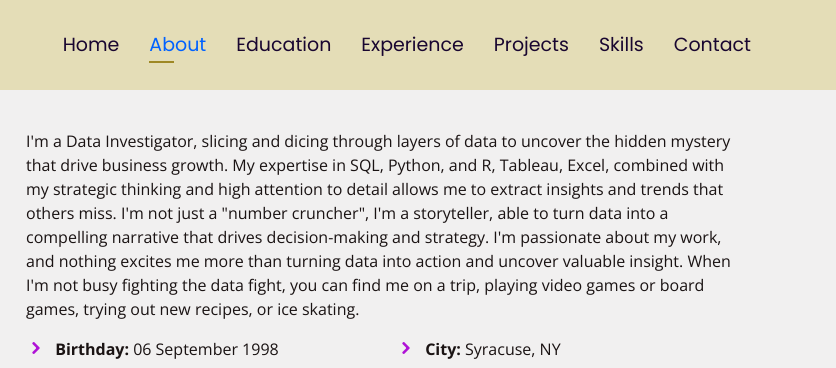
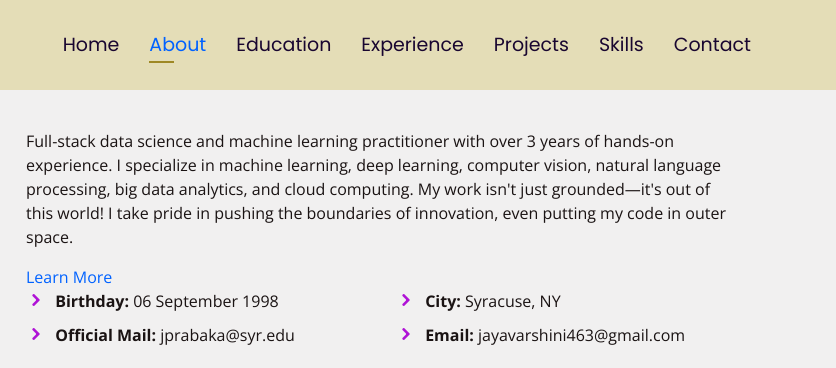
Before and after one commit to bastinjob/website, a plain HTML site: page index.html in a window 1280 px wide. Both pictures are taken after a click on the link "About". Shown: the top 368 px of the page, 444-1280 px from the left. Drawn offline with nearby package versions, Linux system fonts and the light colour scheme.

Commit message:
Link Update

```diff
--- a/index.html
+++ b/index.html
@@ -107,12 +107,11 @@
         </div>
         <div class="col-lg-8 pt-4 pt-lg-0 content" data-aos="fade-left">
           <p>
-            I'm a Data Investigator, slicing and dicing through layers of data to uncover the hidden mystery that drive business growth.
-            My expertise in SQL, Python, and R, Tableau, Excel, combined with my strategic thinking and high attention to detail allows me to extract insights and trends that others miss.
-            I'm not just a "number cruncher", I'm a storyteller, able to turn data into a compelling narrative that drives decision-making and strategy.
-            I'm passionate about my work, and nothing excites me more than turning data into action and uncover valuable insight.
-            When I'm not busy fighting the data fight, you can find me on a trip, playing video games or board games, trying out new recipes, or ice skating.
+            Full-stack data science and machine learning practitioner with over 3 years of hands-on experience.
+            I specialize in machine learning, deep learning, computer vision, natural language processing, big data analytics, and cloud computing.
+            My work isn't just grounded—it's out of this world! I take pride in pushing the boundaries of innovation, even putting my code in outer space.
           </p>
+          <a href="https://timesofindia.indiatimes.com/science/bengaluru-firm-becomes-first-indian-co-to-demonstrate-edge-computing-in-space/articleshow/103612776.cms?from=mdr">Learn More</a>
           <div class="row">
             <div class="col-lg-6">
               <ul>
```
